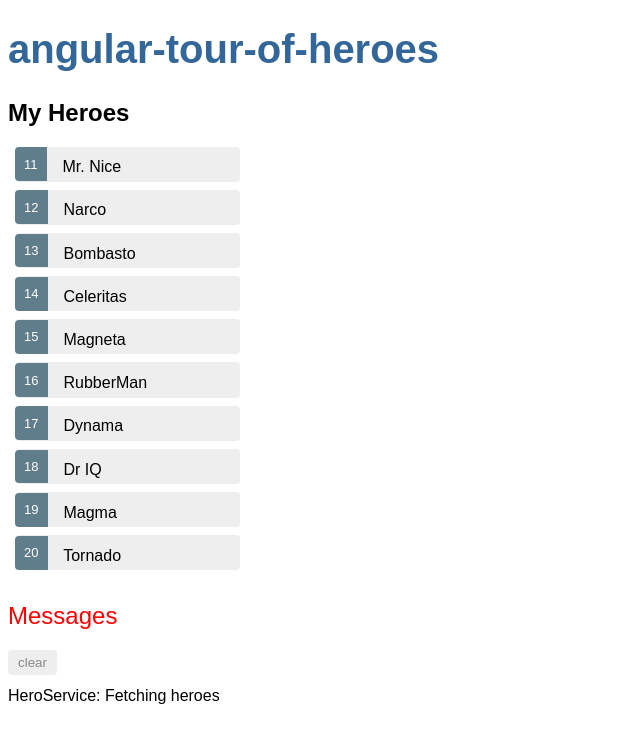
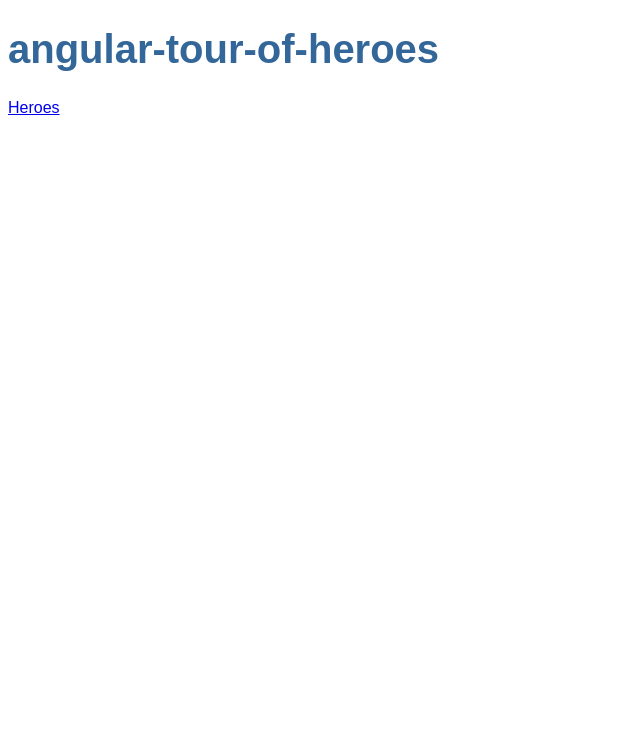
Before and after one commit to comcaptain/study, an Angular app in the folder angular7/angular-tour-of-heroes/: page / in a window 1280 px wide. Shown: the top 742 px of the page, without its empty margins (0-640 px from the left). Built offline with nearby package versions, Linux system fonts and the light colour scheme.

Commit message:
Implement routing for heroes component

```diff
--- a/angular7/angular-tour-of-heroes/src/app/app.component.html
+++ b/angular7/angular-tour-of-heroes/src/app/app.component.html
@@ -1,6 +1,9 @@
 <!--The content below is only a placeholder and can be replaced.-->
 <div>
   <h1>{{title}}</h1>
-  <app-heroes></app-heroes>
+  <nav>
+    <a routerLink="/heroes">Heroes</a>
+  </nav>
+  <router-outlet></router-outlet>
   <app-messages></app-messages>
 </div>
```
Also changed, not shown: angular7/angular-tour-of-heroes/src/app/app-routing.module.ts (+10 -6 lines), 1 other file (tests, documents, lock files or other folders).
